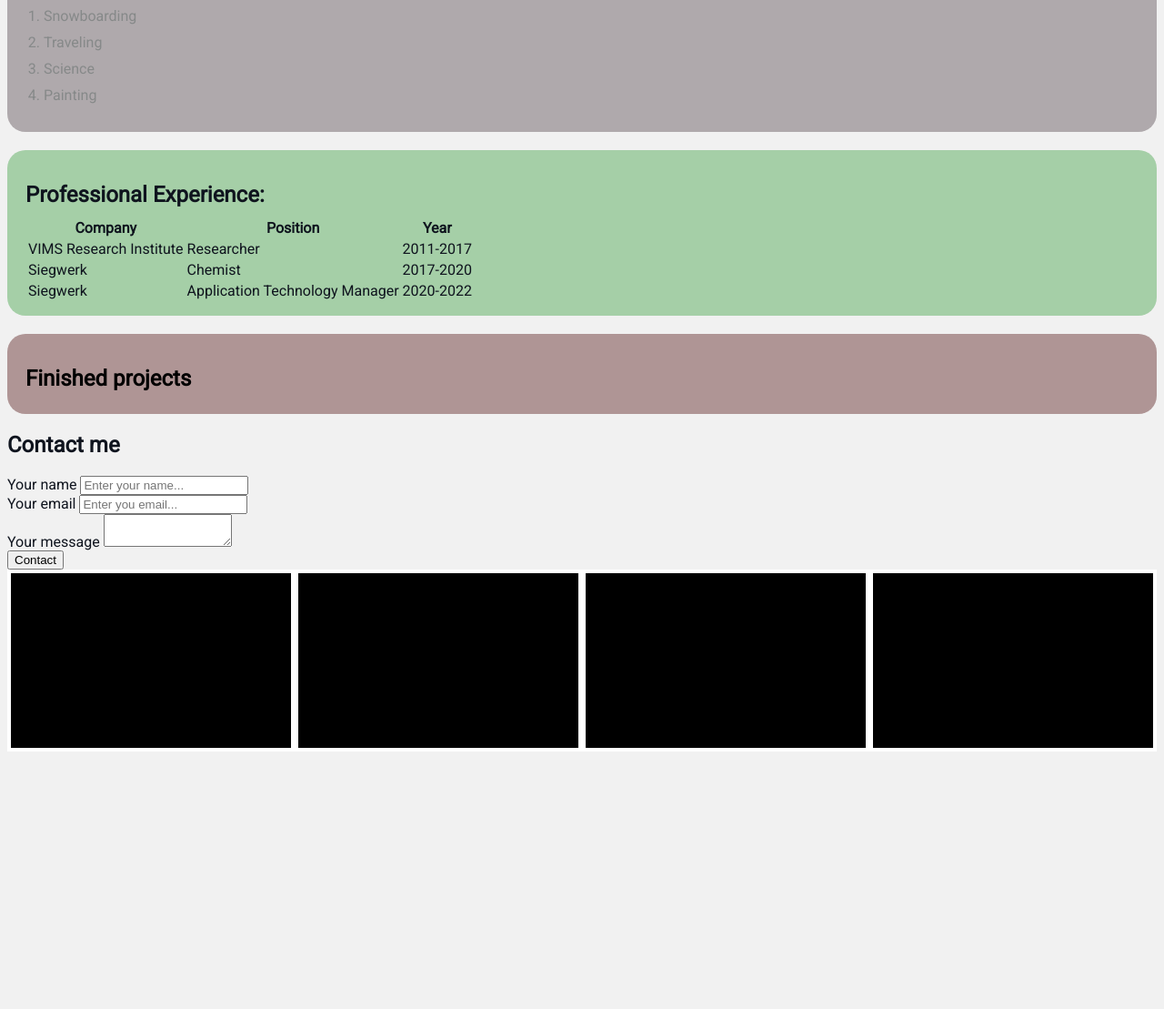
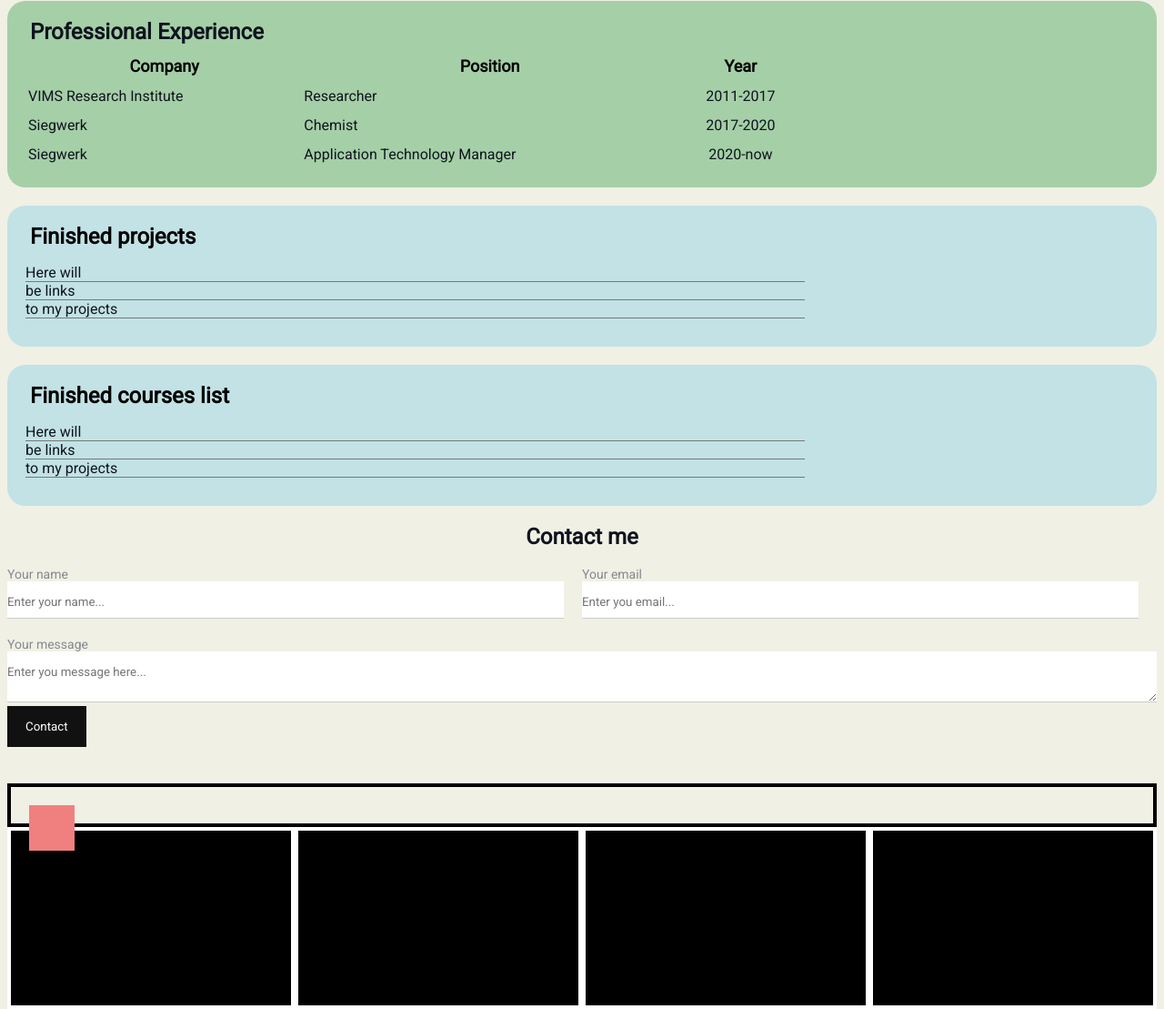
Before and after one commit to Iluxmas/learningJS, a plain HTML site: page Minin HTML/index.html in a window 1280 px wide. Shown: the part 527-1636 px from the top of the page at 91% size. Before the commit the page ends 1353 px from the top, so only its background shows below. Drawn offline with Linux system fonts and the light colour scheme.

Commit message:
Bogdan HTML course

```diff
--- a/Minin HTML/index.html
+++ b/Minin HTML/index.html
@@ -12,6 +12,7 @@
         <div class="info">
             <img src="IMG_4844.jpg" alt="My photo here" width="200" class="avatar">
 
+            <div class="info-text">
                 <h1>Sulkhanov Ilya</h1>
                 <p>I am beginner frontend developer</p>
                 <p>I love traveling, snowboarding and Beer </p>
@@ -20,12 +21,12 @@
                 <a href="https://instagram.com/iluxmas" target="blank">Instagram</a>
                 |
                 <a href="https://t.me/topsykrets" target="blank">Telegram</a>
-
             </div>
-</div >
+        </div>
+    </div>
 
     <div class="card bg-yellow">
-    <h2>My hobbies</h2>
+        <h2 class="proffexp">My hobbies</h2>
         <ol class="list">
             <li>Snowboarding</li>
             <li>Traveling</li>
@@ -35,8 +36,8 @@
     </div>
 
     <div class="card bg-green">
-    <h2>Professional Experience:</h2>
-    <table>
+        <h2 class="proffexp">Professional Experience</h2>
+        <table class="table">
             <tr>
                 <th>Company</th>
                 <th>Position</th>
@@ -55,29 +56,53 @@
             <tr>
                 <td>Siegwerk</td>
                 <td>Application Technology Manager</td>
-            <td>2020-2022</td>
+                <td>2020-now</td>
             </tr>
         </table>
     </div>
 
     <div class="card bg-red">
-    <h2><a href="">Finished projects</a></h2>
+        <h2 class="proffexp"><a href="">Finished projects</a></h2>
+        <ul class="link-list">
+            <li>Here will</li>
+            <li>be links</li>
+            <li>to my projects</li>
+        </ul>
     </div>
 
+    <div class="card bg-red">
+        <h2 class="proffexp"><a href="">Finished courses list</a></h2>
+        <ul class="link-list">
+            <li>Here will</li>
+            <li>be links</li>
+            <li>to my projects</li>
+        </ul>
+    </div>
 
+    <div class="contact">
         <h2>Contact me</h2>
-    <form action="">
+        <form action="/">
+            <div class="row">
+                <div class="form-group">
                     <label for="name">Your name</label>
                     <input type="text" id="name" placeholder="Enter your name...">
-        <br>
+                </div>
+                <div class="form-group">
                     <label for="email">Your email</label>
                     <input type="text" id="email" placeholder="Enter you email...">
-        <br>
+                </div>
+            </div>
+            <div class="form-group">
                 <label for="message">Your message</label>
-        <textarea id="message" rows="2" cols="15"></textarea>
-        <br>
-        <input type="submit" value="Contact">
+                <textarea id="message" rows="2" cols="15" placeholder="Enter you message here..."></textarea>
+            </div>
+
+            <input class="btn" type="submit"  value="Contact">
         </form>
+        <div class="position">
+            <div class="box"></div>
+        </div>
+    </div>
 
     <div class="box-model">
         <div></div>
--- a/Minin HTML/styles.css
+++ b/Minin HTML/styles.css
@@ -1,39 +1,55 @@
 @import url('https://fonts.googleapis.com/css2?family=Roboto&display=swap');
 
 body {
-    background-color: #f1f1f1;
+    background-color: #f0f0e5;
     color: #0f141e;
 
     font-size: 16px;
     font-weight: normal;
     font-family: Roboto, sans-serif;
 
-/* font: normal 16px 'Roboto', sans-serif; */
+    /* font: normal 16px 'Roboto', sans-serif; */
 }
 
 a {
     color: black;
     text-decoration: none;
 }
+
 a:hover {
     color: red;
     text-decoration: underline;
 }
+
 a:active {
     color: blue;
 }
+
 a:visited {
     color: black;
 }
 
 .avatar {
-    width: 200px;S
-    border-radius: 25px;
+    width: 200px;
+    S border-radius: 25px;
     box-shadow: 4px 4px 14px rgba(0, 0, 0, 25);
 }
 
+.info {
+    display: flex;
+    margin-bottom: 20px;
+}
+
+.info-text {
+    margin-left: 40px;
+}
+
+.info-text h4 {
+    margin-bottom: 10px;
+}
+
 .info p {
-    color: #86898f;
+    color: #5e5e5e;
     margin: 0;
     margin-bottom: 8px;
     font-style: italic;
@@ -43,19 +59,23 @@ a:visited {
     /* word-spacing: 3px; */
 
 }
+
 /* Box Model */
 .container {
     max-width: 780px;
-    margin: auto;
+    margin: 20px;
+    padding-top: 30px;
 }
+
 .social {
     background: yellow;
     padding: 4px;
     padding-left: 15px;
     border: 5px solid rgb(185, 185, 185);
     margin: 20px 30px 65px;
-    border-bottom-style:   double;
+    border-bottom-style: double;
 }
+
 .box-model div {
     float: left;
     background: #000;
@@ -64,38 +84,134 @@ a:visited {
     width: 25%;
     box-sizing: border-box;
 }
+
 .bg-yellow {
-    background: #afa9ac;
+    background: #b6d9e9;
 }
+
 .bg-green {
     background: #a5cfa7;
 }
+
 .bg-red {
-    background: #af9595;
+    background: #c2e2e5;
 }
+
 .card {
     padding: 15px 20px;
     margin-bottom: 20px;
     border-radius: 20px;
 
 }
+
 .card h2 {
     margin-bottom: 10px;
-    }
+}
 
 .list {
     padding: 0 20px;
 }
+
 .list li {
-    color: #868989;
+    color: #474747;
     margin-bottom: 10px;
 }
+
 .table {
-    width: 100%;;
+    /* align-self: center; */
+    width: 70%;
 }
-.table  td {
+
+.proffexp {
+    margin: 5px;
+}
+
+.table td {
     padding-bottom: 10px;
 }
+
 .table tr:nth-child(1) {
-    color: #66696f;
+    color: gray;
 }
+
+.table td:nth-child(3) {
+    text-align: center;
+}
+
+th {
+    font-size: 18px;
+    color: #000;
+    font-weight: bold;
+    padding-bottom: 10px;
+}
+
+.link-list {
+    list-style: none;
+    padding: 0;
+    width: 70%;
+}
+
+.link-list li {
+    margin-bottom: 0;
+    padding-bottom: 0;
+    border-bottom: 1px solid #777;
+}
+
+.contact h2 {
+    text-align: center;
+}
+
+.form-group label {
+    display: block;
+    font-size: 14px;
+    color: #86898f;
+}
+
+.form-group input,
+.form-group textarea {
+    width: 100%;
+    box-sizing: border-box;
+    border: none;
+    border-bottom: 1px solid #ccc;
+    color: #000;
+    padding: 15px 0 10px;
+    outline: none;
+    font-family: inherit;
+}
+
+.row {
+    display: flex;
+    margin-bottom: 20px;
+}
+
+.row>.form-group {
+    width: 50%;
+    margin-right: 20px;
+}
+
+.btn {
+    background: #111;
+    padding: 15px 20px;
+    color: white;
+    border: none;
+    font-family: inherit;
+    cursor: pointer;
+}
+
+.btn:hover {
+    opacity: 0.7;
+}
+
+.position {
+    position: relative;
+    border: 4px solid black;
+    margin-top: 40px;
+    padding: 20px;
+}
+
+.box {
+    position: absolute;
+     width: 50px;
+    height: 50px;
+    background: lightcoral;
+}
```
Also changed, not shown: BogdanHTML/index.html (added, +65 -0 lines), BogdanHTML/styles.css (added, +8 -0 lines), BogdanHTML/ILUXMAS.png (added), BogdanHTML/IMG_4844.jpg (added). Lines whose indentation alone changed are shown as unchanged.
